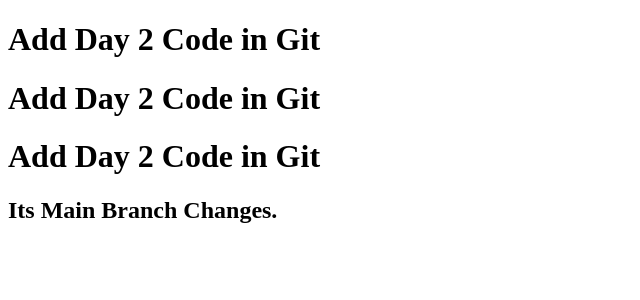
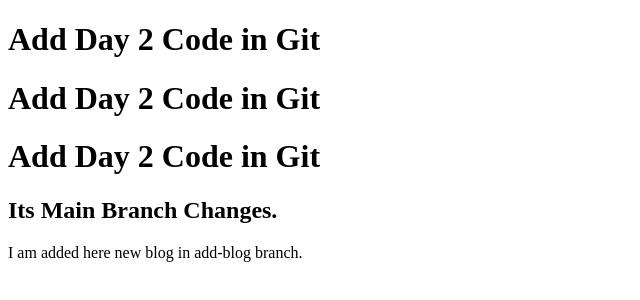
Before and after one commit to Mahmudul-H-Noman/my-first-repo, a plain HTML site: page index.html in a window 1280 px wide. Shown: the whole page, without its empty margins (0-640 px from the left). Drawn offline with Linux system fonts and the light colour scheme.

Commit message:
added add-blog

```diff
--- a/index.html
+++ b/index.html
@@ -12,5 +12,7 @@
     <h1>Add Day 2 Code in Git</h1>
     <h2>Its Main Branch Changes.</h2>
 
+    <p>I am added here new blog in add-blog branch.</p>
+
     <img src="Messi.jpg" alt="">
 </html>
```
